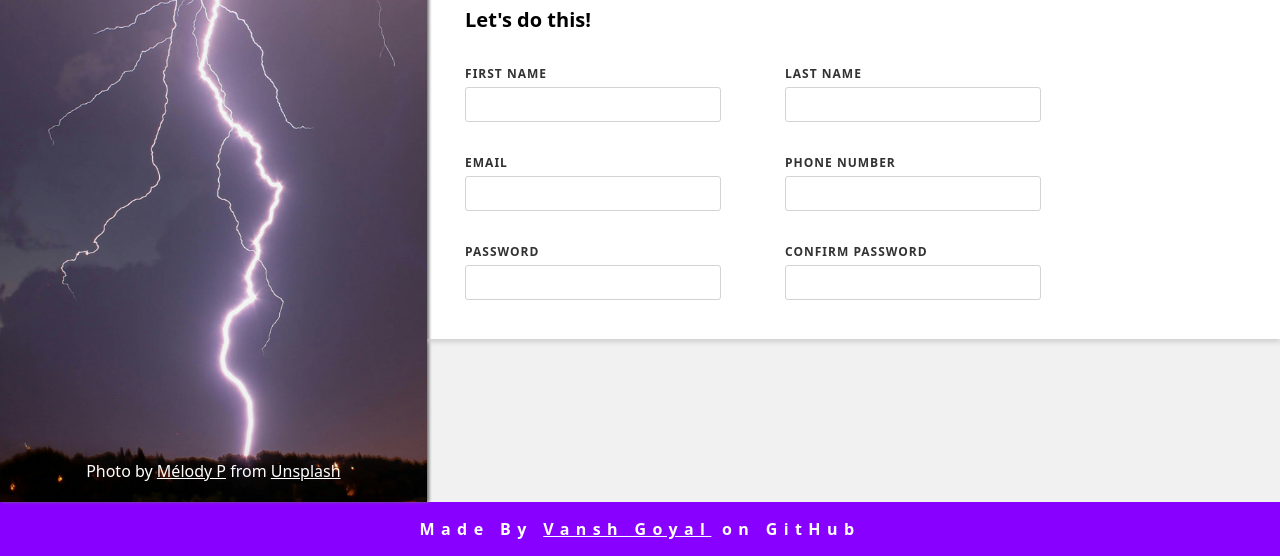
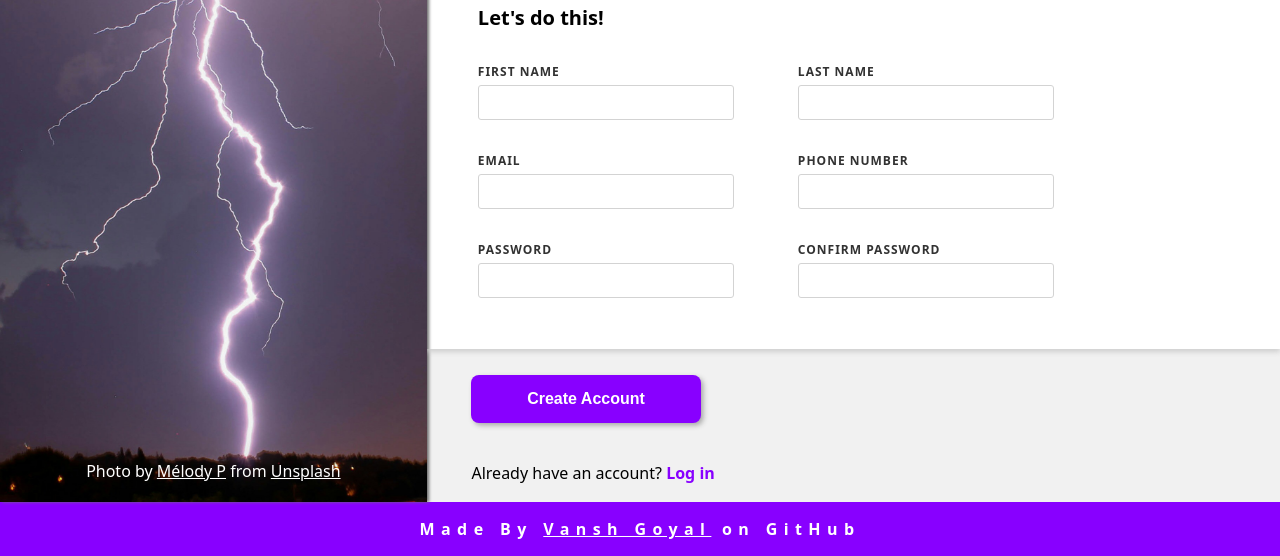
Before and after one commit to Vanshgoyal5102007/Sign-up-Form, a plain HTML site: page index.html in a window 1280 px wide. Shown: the part 298-854 px from the top of the page. Drawn offline with Linux system fonts and the light colour scheme.

Commit message:
Add sign up submit button and log in redirect

```diff
--- a/index.html
+++ b/index.html
@@ -75,12 +75,14 @@
                     <div class="form-row">
                         <p class="input-container">
                             <label for="pwd">PASSWORD</label>
-                            <input type="password" id="pwd" name="password" pattern="^(?=.*[a-z])(?=.*[A-Z])(?=.*\d)[A-Za-z\d#%+_]{8,}$" required>
+                            <input type="password" id="pwd" name="password"
+                                pattern="^(?=.*[a-z])(?=.*[A-Z])(?=.*\d)[A-Za-z\d#%+_]{8,}$" required>
                         </p>
 
                         <p class="input-container">
                             <label for="confirm-pwd">CONFIRM PASSWORD</label>
-                            <input type="password" id="confirm-pwd" name="confirm-pwd" pattern="^(?=.*[a-z])(?=.*[A-Z])(?=.*\d)[A-Za-z\d#%+_]{8,}$" required>
+                            <input type="password" id="confirm-pwd" name="confirm-pwd"
+                                pattern="^(?=.*[a-z])(?=.*[A-Z])(?=.*\d)[A-Za-z\d#%+_]{8,}$" required>
                         </p>
                     </div>
                 </form>
@@ -88,7 +90,13 @@
             </div>
 
             <div class="sign-up-end-container">
+                <button class="sign-up-form-btn" type="submit">Create Account</button>
 
+                <p class="log-in-redirect">Already have an account?
+                    <a href="" class="log-in-link" target="_blank" rel="noopener noreferrer">
+                        Log in
+                    </a>
+                </p>
             </div>
 
         </div>
--- a/style.css
+++ b/style.css
@@ -134,7 +134,7 @@ body {
     box-shadow: 0px 3px 5px rgb(207, 207, 207);
     z-index: 1;
 
-    padding: clamp(1rem, 3vw, 2.5rem);
+    padding: 4vw;
 }
 
 #sign-up-form {
@@ -190,7 +190,42 @@ body {
 
 .sign-up-end-container {
     flex: 1;
+    display: flex;
+    flex-direction: column;
+
+    padding: 2vw 3.5vw;
     background-color: rgb(241, 241, 241);
+}
+
+.sign-up-form-btn {
+    display: flex;
+    justify-content: center;
+    align-items: center;
+    flex: 1;
+
+    min-width: 64px;
+    max-width: 30%;
+    max-height: 50px;
+
+    padding: 2%;
+    margin-bottom: 3vw;
+
+    background-color: rgb(136, 0, 255);
+    color: white;
+    box-shadow: 2.5px 2.5px 5px rgb(170, 170, 170);
+
+    font-size: 2vh;
+    font-weight: 600;
+
+    border-radius: 8px;
+    border: none;
+    cursor: pointer;
+}
+
+.log-in-link {
+    color: rgb(136, 0, 255);
+    text-decoration: none;
+    font-weight: 600;
 }
 
 .footer {
```
